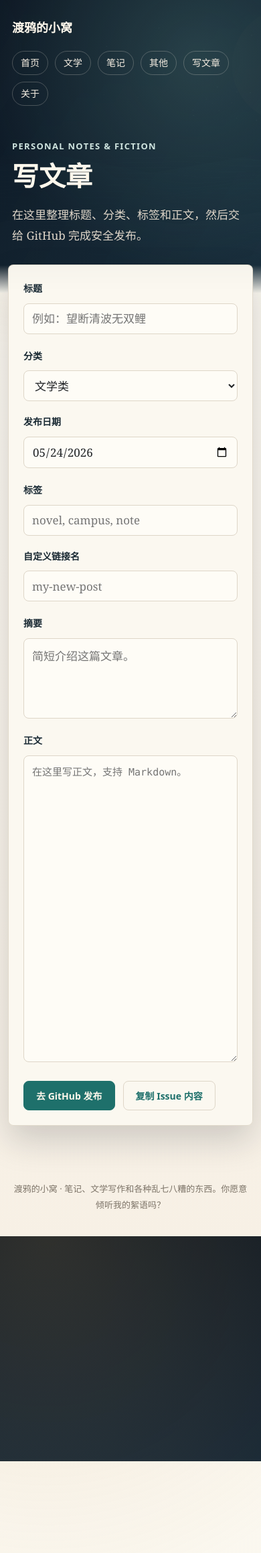
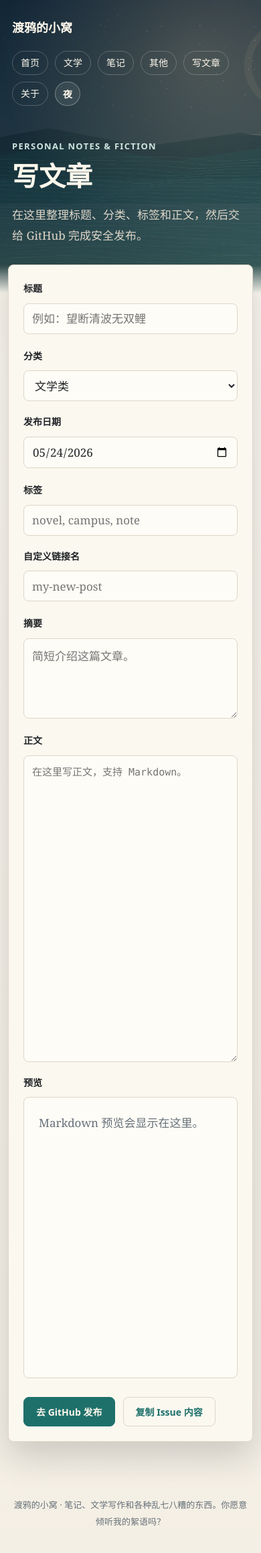
Before and after one commit to duyaOmega/duyaomega.github.io, a Jekyll site: the page built from write.md, in a window 390 px wide. Shown: the whole page at 67% size. Built offline with Jekyll 4.4.1, drawn with Linux system fonts in a browser that asks for light colours.

Commit message:
Improve theme and writing preview

````diff
--- a/_layouts/default.html
+++ b/_layouts/default.html
@@ -12,6 +12,13 @@
     </title>
     <meta name="description" content="{{ page.excerpt | default: site.description | strip_html | normalize_whitespace | escape }}">
     <link rel="stylesheet" href="{{ '/assets/css/site.css' | relative_url }}">
+    <script>
+      (() => {
+        const saved = localStorage.getItem("blog-theme");
+        const prefersDark = window.matchMedia("(prefers-color-scheme: dark)").matches;
+        document.documentElement.dataset.theme = saved || (prefersDark ? "dark" : "light");
+      })();
+    </script>
   </head>
   <body>
     <div class="site-shell">
@@ -26,6 +33,7 @@
               <a href="{{ '/other/' | relative_url }}">其他</a>
               <a href="{{ '/write/' | relative_url }}">写文章</a>
               <a href="{{ '/about/' | relative_url }}">关于</a>
+              <button class="theme-toggle" type="button" data-theme-toggle aria-label="切换日夜模式">日</button>
             </div>
           </nav>
           <p class="hero-kicker">Personal Notes & Fiction</p>
@@ -44,5 +52,6 @@
         <span>{{ site.description | escape }}</span>
       </footer>
     </div>
+    <script src="{{ '/assets/js/theme.js' | relative_url }}"></script>
   </body>
 </html>
--- a/assets/css/site.css
+++ b/assets/css/site.css
@@ -4,12 +4,36 @@
   --paper: #fbf8f0;
   --paper-soft: #f4efe4;
   --line: #ded6c8;
+  --field: rgba(255, 253, 247, 0.88);
+  --field-ink: #202326;
+  --hero-text: #fff8ec;
+  --hero-muted: #dfd6c9;
+  --hero-kicker: #cfe4df;
   --night: #0d1824;
   --night-2: #172b3a;
   --lake: #3c8078;
   --ember: #a94732;
   --gold: #c99b54;
   --shadow: 0 22px 50px rgba(15, 24, 32, 0.18);
+  color-scheme: light;
+}
+
+:root[data-theme="dark"] {
+  --ink: #ede6d8;
+  --muted: #b8c2c7;
+  --paper: #17222c;
+  --paper-soft: #111b24;
+  --line: rgba(213, 224, 222, 0.18);
+  --field: rgba(8, 16, 23, 0.62);
+  --field-ink: #f4eadb;
+  --hero-text: #fff8ec;
+  --hero-muted: #e7ddcd;
+  --hero-kicker: #bde9df;
+  --lake: #7fc6b9;
+  --ember: #e28b76;
+  --gold: #deb76e;
+  --shadow: 0 22px 50px rgba(0, 0, 0, 0.34);
+  color-scheme: dark;
 }
 
 * {
@@ -25,7 +49,7 @@ body {
   color: var(--ink);
   background:
     radial-gradient(circle at 18% 0%, rgba(201, 155, 84, 0.18), transparent 34rem),
-    linear-gradient(180deg, #0d1824 0, #182836 21rem, var(--paper) 21rem, #f7f0e5 100%);
+    linear-gradient(180deg, #102134 0, #315865 21rem, var(--paper) 21rem, var(--paper-soft) 100%);
   font-family: "Noto Serif SC", "Songti SC", "SimSun", Georgia, serif;
   font-size: 18px;
   line-height: 1.9;
@@ -58,8 +82,8 @@ a:hover {
   position: absolute;
   inset: 0;
   background:
-    radial-gradient(circle at 75% 20%, rgba(120, 178, 166, 0.22), transparent 20rem),
-    linear-gradient(120deg, rgba(13, 24, 36, 0.94), rgba(21, 43, 58, 0.86)),
+    radial-gradient(circle at 75% 20%, rgba(238, 214, 161, 0.2), transparent 18rem),
+    linear-gradient(120deg, rgba(13, 24, 36, 0.62), rgba(21, 43, 58, 0.38)),
     url("/assets/img/night-lake-hero.png") center bottom / cover no-repeat;
 }
 
@@ -89,7 +113,7 @@ a:hover {
 }
 
 .site-mark {
-  color: #fff8ec;
+  color: var(--hero-text);
   font-size: 18px;
   font-weight: 700;
   text-decoration: none;
@@ -109,11 +133,33 @@ a:hover {
   padding: 4px 12px;
   border: 1px solid rgba(247, 239, 227, 0.24);
   border-radius: 999px;
-  color: #f7efe3;
+  color: var(--hero-text);
   font-family: system-ui, -apple-system, BlinkMacSystemFont, "Segoe UI", sans-serif;
   font-size: 14px;
   line-height: 1;
   text-decoration: none;
+}
+
+.theme-toggle {
+  display: inline-flex;
+  align-items: center;
+  justify-content: center;
+  width: 38px;
+  min-width: 38px;
+  height: 36px;
+  border: 1px solid rgba(247, 239, 227, 0.34);
+  border-radius: 999px;
+  background: rgba(255, 255, 255, 0.08);
+  color: var(--hero-text);
+  cursor: pointer;
+  font-family: system-ui, -apple-system, BlinkMacSystemFont, "Segoe UI", sans-serif;
+  font-size: 14px;
+  font-weight: 800;
+}
+
+.theme-toggle:hover {
+  border-color: rgba(247, 239, 227, 0.66);
+  background: rgba(255, 255, 255, 0.14);
 }
 
 .nav-links a:hover {
@@ -123,7 +169,7 @@ a:hover {
 
 .hero-kicker {
   margin: 0 0 10px;
-  color: #cfe4df;
+  color: var(--hero-kicker);
   font-family: system-ui, -apple-system, BlinkMacSystemFont, "Segoe UI", sans-serif;
   font-size: 13px;
   font-weight: 700;
@@ -134,7 +180,7 @@ a:hover {
 .hero-title {
   max-width: 760px;
   margin: 0;
-  color: #fff8ec;
+  color: var(--hero-text);
   font-size: clamp(42px, 7vw, 72px);
   font-weight: 800;
   line-height: 1.08;
@@ -143,7 +189,7 @@ a:hover {
 .hero-description {
   max-width: 680px;
   margin: 22px 0 0;
-  color: #dfd6c9;
+  color: var(--hero-muted);
   font-size: 19px;
   line-height: 1.8;
 }
@@ -157,8 +203,8 @@ a:hover {
 }
 
 .paper {
-  background: rgba(251, 248, 240, 0.98);
-  border: 1px solid rgba(222, 214, 200, 0.9);
+  background: var(--paper);
+  border: 1px solid var(--line);
   border-radius: 8px;
   box-shadow: var(--shadow);
 }
@@ -182,7 +228,7 @@ a:hover {
 .post-content h2,
 .post-content h3 {
   margin: 2.2em 0 0.75em;
-  color: #19232d;
+  color: var(--ink);
   line-height: 1.35;
 }
 
@@ -230,7 +276,7 @@ a:hover {
   margin: 1.6em 0;
   padding: 0.35em 0 0.35em 1.1em;
   border-left: 4px solid var(--lake);
-  color: #49535c;
+  color: var(--muted);
   background: rgba(60, 128, 120, 0.06);
 }
 
@@ -238,8 +284,8 @@ a:hover {
 .post-content code {
   padding: 0.12em 0.35em;
   border-radius: 4px;
-  background: #efe6d7;
-  color: #8d3229;
+  background: rgba(201, 155, 84, 0.18);
+  color: var(--ember);
   font-family: "SFMono-Regular", Consolas, "Liberation Mono", monospace;
   font-size: 0.9em;
 }
@@ -282,7 +328,7 @@ a:hover {
 }
 
 .post-list a {
-  color: #19232d;
+  color: var(--ink);
   font-weight: 700;
   text-decoration: none;
 }
@@ -311,7 +357,7 @@ a:hover {
   padding: 18px;
   border: 1px solid var(--line);
   border-radius: 8px;
-  background: linear-gradient(180deg, rgba(255, 255, 255, 0.45), rgba(244, 239, 228, 0.72));
+  background: linear-gradient(180deg, rgba(255, 255, 255, 0.34), var(--paper-soft));
   color: var(--ink);
   text-decoration: none;
 }
@@ -319,7 +365,7 @@ a:hover {
 .category-card strong {
   display: block;
   margin-bottom: 8px;
-  color: #1a2a34;
+  color: var(--ink);
   font-size: 18px;
 }
 
@@ -348,7 +394,7 @@ a:hover {
 
 .side-title {
   margin: 0 0 12px;
-  color: #1a2a34;
+  color: var(--ink);
   font-family: system-ui, -apple-system, BlinkMacSystemFont, "Segoe UI", sans-serif;
   font-size: 13px;
   font-weight: 800;
@@ -358,7 +404,7 @@ a:hover {
 
 .side-panel p,
 .side-panel li {
-  color: #515b63;
+  color: var(--muted);
   font-family: system-ui, -apple-system, BlinkMacSystemFont, "Segoe UI", sans-serif;
   font-size: 14px;
   line-height: 1.75;
@@ -392,7 +438,7 @@ a:hover {
 
 .post-title {
   margin: 0;
-  color: #172431;
+  color: var(--ink);
   font-size: clamp(34px, 6vw, 56px);
   line-height: 1.2;
 }
@@ -411,7 +457,7 @@ a:hover {
   padding: 3px 10px;
   border: 1px solid var(--line);
   border-radius: 999px;
-  color: #506069;
+  color: var(--muted);
   font-family: system-ui, -apple-system, BlinkMacSystemFont, "Segoe UI", sans-serif;
   font-size: 13px;
 }
@@ -441,7 +487,7 @@ a:hover {
   width: min(1080px, calc(100% - 36px));
   margin: 0 auto;
   padding: 18px 0 34px;
-  color: #7d7468;
+  color: var(--muted);
   font-family: system-ui, -apple-system, BlinkMacSystemFont, "Segoe UI", sans-serif;
   font-size: 13px;
   text-align: center;
@@ -469,7 +515,7 @@ a:hover {
 }
 
 .writer-field label {
-  color: #1a2a34;
+  color: var(--ink);
   font-family: system-ui, -apple-system, BlinkMacSystemFont, "Segoe UI", sans-serif;
   font-size: 14px;
   font-weight: 800;
@@ -481,8 +527,8 @@ a:hover {
   width: 100%;
   border: 1px solid var(--line);
   border-radius: 8px;
-  background: rgba(255, 253, 247, 0.88);
-  color: var(--ink);
+  background: var(--field);
+  color: var(--field-ink);
   font: inherit;
   line-height: 1.6;
 }
@@ -503,6 +549,90 @@ a:hover {
   min-height: 420px;
   font-family: "SFMono-Regular", Consolas, "Liberation Mono", monospace;
   font-size: 15px;
+}
+
+.writer-editor-grid {
+  display: grid;
+  grid-template-columns: minmax(0, 1fr) minmax(0, 1fr);
+  gap: 18px;
+}
+
+.writer-preview {
+  min-height: 420px;
+  max-height: 720px;
+  overflow: auto;
+  padding: 18px;
+  border: 1px solid var(--line);
+  border-radius: 8px;
+  background: var(--field);
+}
+
+.writer-preview:empty::before {
+  content: "Markdown 预览会显示在这里。";
+  color: var(--muted);
+}
+
+.writer-preview h1,
+.writer-preview h2,
+.writer-preview h3 {
+  margin-top: 1.4em;
+  line-height: 1.35;
+}
+
+.writer-preview h1:first-child,
+.writer-preview h2:first-child,
+.writer-preview h3:first-child {
+  margin-top: 0;
+}
+
+.writer-preview h1 {
+  font-size: 28px;
+}
+
+.writer-preview h2 {
+  padding-bottom: 6px;
+  border-bottom: 1px solid var(--line);
+  font-size: 23px;
+}
+
+.writer-preview p {
+  margin: 1em 0;
+}
+
+.writer-preview ul,
+.writer-preview ol {
+  padding-left: 1.4em;
+}
+
+.writer-preview blockquote {
+  margin: 1.2em 0;
+  padding-left: 1em;
+  border-left: 4px solid var(--lake);
+  color: var(--muted);
+}
+
+.writer-preview pre {
+  overflow-x: auto;
+  padding: 14px;
+  border-radius: 8px;
+  background: #111b24;
+  color: #f4eadb;
+  line-height: 1.6;
+}
+
+.writer-preview code {
+  padding: 0.12em 0.32em;
+  border-radius: 4px;
+  background: rgba(201, 155, 84, 0.18);
+  color: var(--ember);
+  font-family: "SFMono-Regular", Consolas, "Liberation Mono", monospace;
+  font-size: 0.9em;
+}
+
+.writer-preview pre code {
+  padding: 0;
+  background: transparent;
+  color: inherit;
 }
 
 .writer-field input:focus,
@@ -594,6 +724,10 @@ a:hover {
   .writer-row {
     grid-template-columns: 1fr;
   }
+
+  .writer-editor-grid {
+    grid-template-columns: 1fr;
+  }
 }
 
 @media (max-width: 560px) {
--- /dev/null
+++ b/assets/js/theme.js
@@ -0,0 +1,23 @@
+(() => {
+  const button = document.querySelector("[data-theme-toggle]");
+  const root = document.documentElement;
+
+  if (!button) {
+    return;
+  }
+
+  updateButton();
+
+  button.addEventListener("click", () => {
+    const next = root.dataset.theme === "dark" ? "light" : "dark";
+    root.dataset.theme = next;
+    localStorage.setItem("blog-theme", next);
+    updateButton();
+  });
+
+  function updateButton() {
+    const isDark = root.dataset.theme === "dark";
+    button.textContent = isDark ? "日" : "夜";
+    button.setAttribute("aria-label", isDark ? "切换到日间模式" : "切换到夜间模式");
+  }
+})();
--- a/assets/js/write.js
+++ b/assets/js/write.js
@@ -1,5 +1,7 @@
 (() => {
   const form = document.querySelector("#post-writer");
+  const bodyInput = document.querySelector("#post-body");
+  const preview = document.querySelector("#post-preview");
   const copyButton = document.querySelector("#copy-issue-body");
   const status = document.querySelector("#writer-status");
 
@@ -10,6 +12,9 @@
   const issueUrl = "https://github.com/duyaOmega/duyaomega.github.io/issues/new";
 
   setDefaultDate();
+  updatePreview();
+
+  bodyInput?.addEventListener("input", updatePreview);
 
   form.addEventListener("submit", (event) => {
     event.preventDefault();
@@ -94,6 +99,157 @@
     ].join("\n");
   }
 
+  function updatePreview() {
+    if (!bodyInput || !preview) {
+      return;
+    }
+
+    preview.innerHTML = renderMarkdown(bodyInput.value);
+  }
+
+  function renderMarkdown(markdown) {
+    const lines = markdown.replace(/\r\n/g, "\n").split("\n");
+    const html = [];
+    let paragraph = [];
+    let listType = "";
+    let codeFence = false;
+    let codeLines = [];
+    let quoteLines = [];
+
+    for (const line of lines) {
+      if (line.trim().startsWith("```")) {
+        flushParagraph();
+        flushList();
+        flushQuote();
+
+        if (codeFence) {
+          html.push(`<pre><code>${escapeHtml(codeLines.join("\n"))}</code></pre>`);
+          codeLines = [];
+          codeFence = false;
+        } else {
+          codeFence = true;
+        }
+
+        continue;
+      }
+
+      if (codeFence) {
+        codeLines.push(line);
+        continue;
+      }
+
+      const trimmed = line.trim();
+
+      if (!trimmed) {
+        flushParagraph();
+        flushList();
+        flushQuote();
+        continue;
+      }
+
+      const heading = /^(#{1,3})\s+(.+)$/.exec(trimmed);
+
+      if (heading) {
+        flushParagraph();
+        flushList();
+        flushQuote();
+        html.push(`<h${heading[1].length}>${inlineMarkdown(heading[2])}</h${heading[1].length}>`);
+        continue;
+      }
+
+      if (trimmed.startsWith(">")) {
+        flushParagraph();
+        flushList();
+        quoteLines.push(trimmed.replace(/^>\s?/, ""));
+        continue;
+      }
+
+      const unordered = /^[-*]\s+(.+)$/.exec(trimmed);
+      const ordered = /^\d+\.\s+(.+)$/.exec(trimmed);
+
+      if (unordered || ordered) {
+        flushParagraph();
+        flushQuote();
+        const nextType = unordered ? "ul" : "ol";
+
+        if (listType && listType !== nextType) {
+          flushList();
+        }
+
+        listType = nextType;
+        html.push(`<li>${inlineMarkdown((unordered || ordered)[1])}</li>`);
+        continue;
+      }
+
+      flushList();
+      flushQuote();
+      paragraph.push(trimmed);
+    }
+
+    flushParagraph();
+    flushList();
+    flushQuote();
+
+    if (codeFence) {
+      html.push(`<pre><code>${escapeHtml(codeLines.join("\n"))}</code></pre>`);
+    }
+
+    return html.join("\n");
+
+    function flushParagraph() {
+      if (!paragraph.length) {
+        return;
+      }
+
+      html.push(`<p>${inlineMarkdown(paragraph.join(" "))}</p>`);
+      paragraph = [];
+    }
+
+    function flushList() {
+      if (!listType) {
+        return;
+      }
+
+      for (let i = html.length - 1; i >= 0; i -= 1) {
+        if (!html[i].startsWith("<li>")) {
+          const items = html.splice(i + 1).join("\n");
+          html.push(`<${listType}>\n${items}\n</${listType}>`);
+          listType = "";
+          return;
+        }
+      }
+
+      const items = html.splice(0).join("\n");
+      html.push(`<${listType}>\n${items}\n</${listType}>`);
+      listType = "";
+    }
+
+    function flushQuote() {
+      if (!quoteLines.length) {
+        return;
+      }
+
+      html.push(`<blockquote>${quoteLines.map((quote) => `<p>${inlineMarkdown(quote)}</p>`).join("")}</blockquote>`);
+      quoteLines = [];
+    }
+  }
+
+  function inlineMarkdown(value) {
+    return escapeHtml(value)
+      .replace(/`([^`]+)`/g, "<code>$1</code>")
+      .replace(/\*\*([^*]+)\*\*/g, "<strong>$1</strong>")
+      .replace(/\*([^*]+)\*/g, "<em>$1</em>")
+      .replace(/\[([^\]]+)\]\((https?:\/\/[^)\s]+)\)/g, '<a href="$2" target="_blank" rel="noopener noreferrer">$1</a>');
+  }
+
+  function escapeHtml(value) {
+    return value
+      .replace(/&/g, "&amp;")
+      .replace(/</g, "&lt;")
+      .replace(/>/g, "&gt;")
+      .replace(/"/g, "&quot;");
+  }
+
   function setStatus(message) {
     if (!status) {
       return;
--- a/write.md
+++ b/write.md
@@ -46,9 +46,16 @@ hero_description: 在这里整理标题、分类、标签和正文，然后交
       <textarea id="post-excerpt" name="excerpt" rows="3" placeholder="简短介绍这篇文章。"></textarea>
     </div>
 
-    <div class="writer-field">
-      <label for="post-body">正文</label>
-      <textarea id="post-body" name="body" rows="18" placeholder="在这里写正文，支持 Markdown。" required></textarea>
+    <div class="writer-editor-grid">
+      <div class="writer-field">
+        <label for="post-body">正文</label>
+        <textarea id="post-body" name="body" rows="18" placeholder="在这里写正文，支持 Markdown。" required></textarea>
+      </div>
+
+      <div class="writer-field">
+        <label for="post-preview">预览</label>
+        <div class="writer-preview post-content" id="post-preview" aria-live="polite"></div>
+      </div>
     </div>
 
     <div class="writer-actions">
````
Also changed, not shown: assets/img/night-lake-hero.png.
